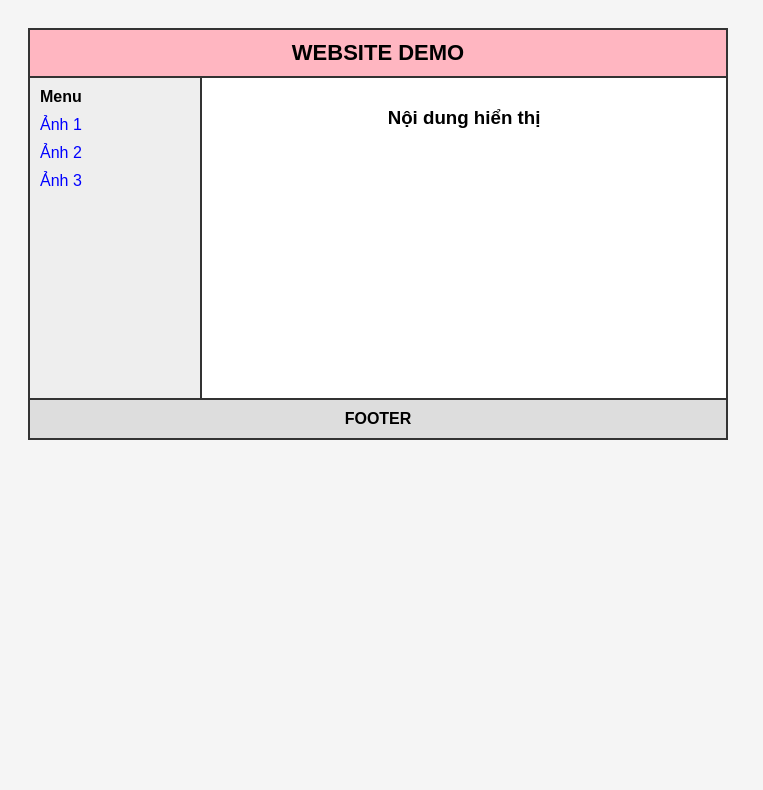
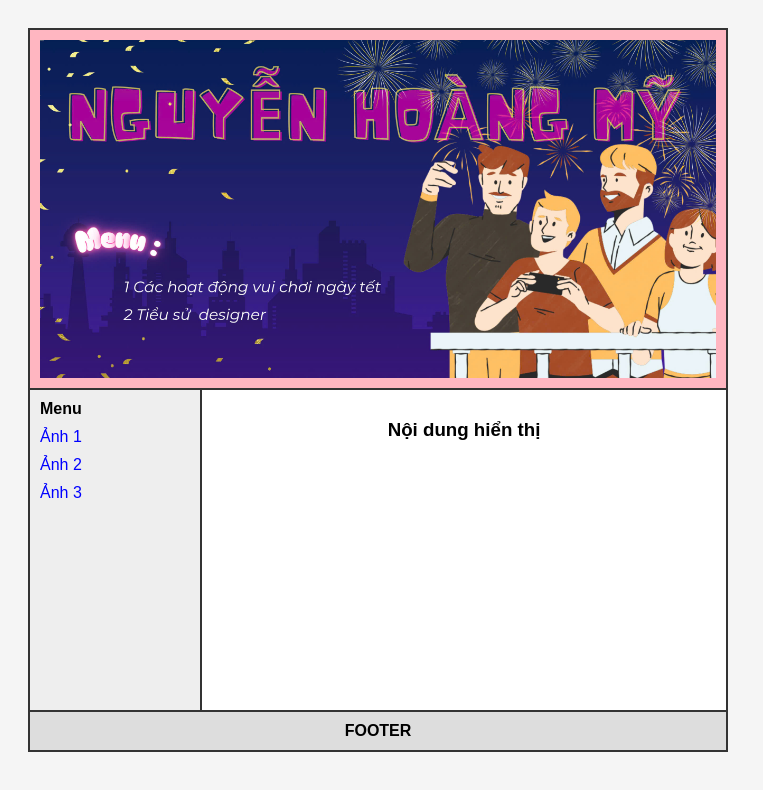
Before and after one commit to Nguyen-Hoang-My/HTML, a plain HTML site: page index.html in a window 1280 px wide. Shown: the whole page, without its empty margins (0-763 px from the left). Drawn offline with Linux system fonts and the light colour scheme.

Commit message:
ttttttttt

```diff
--- a/index.html
+++ b/index.html
@@ -5,6 +5,11 @@
 <title>Menu đổi ảnh</title>
 
 <style>
+.banner {
+    width: 100%;
+    height: auto;
+    display: block;
+}
     body {
         font-family: Arial;
         padding: 20px;
@@ -67,10 +72,10 @@
 
     <!-- HEADER -->
     <tr>
-        <th colspan="2" class="header">
-            WEBSITE DEMO
-        </th>
-    </tr>
+    <th colspan="2" class="header">
+        <img src="banner.jpg" alt="Banner" class="banner">
+    </th>
+</tr>
 
     <!-- MENU + CONTENT -->
     <tr>
```
Also changed, not shown: banner.jpg (added), me.webp (deleted).
